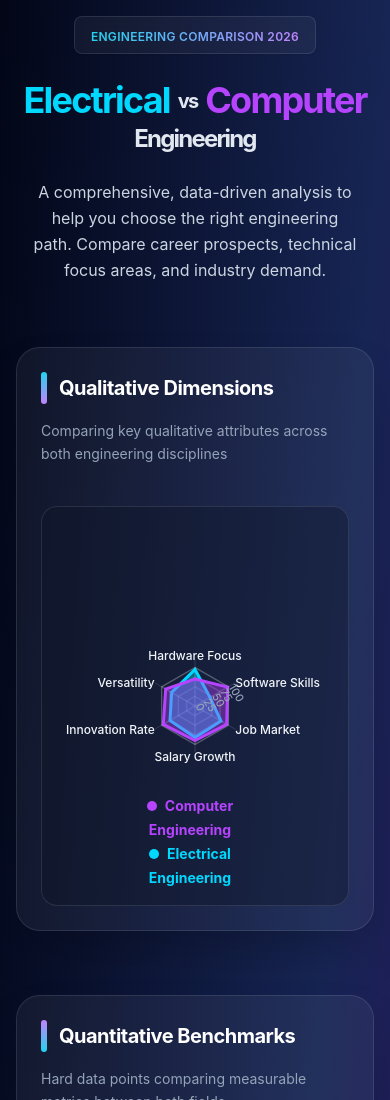
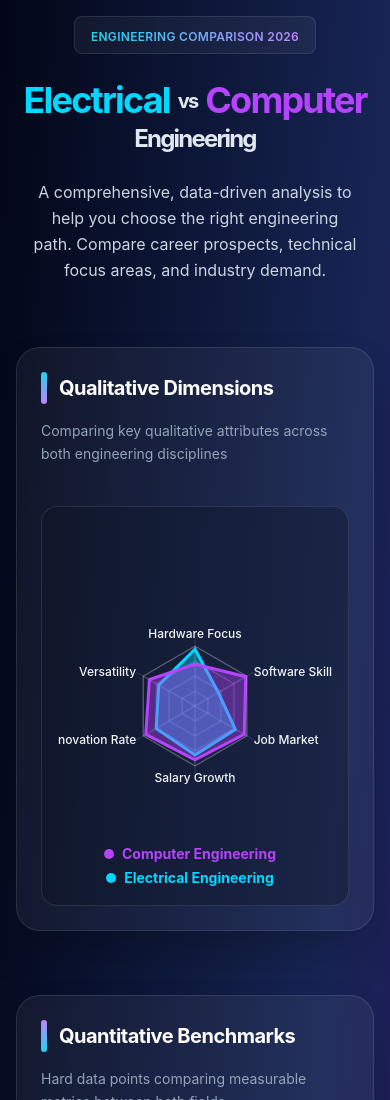
Before and after one commit to MateenCoder/engineering-comparison-dashboard, a React (Create React App) app: page / in a window 390 px wide. Shown: the top 1100 px of the page. Built offline with nearby package versions, Linux system fonts and the light colour scheme.

Commit message:
Radar Chart: refined mobile size and hid numeric labels

```diff
--- a/src/App.js
+++ b/src/App.js
@@ -133,8 +133,8 @@ export default function EngineeringComparisonDashboard() {
                                 data={radarData}
                                 cx="50%"
                                 cy="50%"
-                                outerRadius={isMobile ? "50%" : "80%"}
-                                margin={isMobile ? { top: 10, right: 60, bottom: 0, left: 60 } : { top: 10, right: 30, bottom: 0, left: 30 }}
+                                outerRadius={isMobile ? "65%" : "80%"}
+                                margin={isMobile ? { top: 10, right: 45, bottom: 0, left: 45 } : { top: 10, right: 30, bottom: 0, left: 30 }}
                             >
                                 <PolarGrid stroke="#ffffff30" strokeWidth={1.5} />
                                 <PolarAngleAxis
@@ -145,7 +145,7 @@ export default function EngineeringComparisonDashboard() {
                                 <PolarRadiusAxis
                                     angle={30}
                                     domain={[0, 100]}
-                                    tick={{ fill: '#94a3b8', fontSize: 11, fontWeight: 500 }}
+                                    tick={false}
                                     stroke="#ffffff10"
                                     axisLine={false}
                                 />
```
